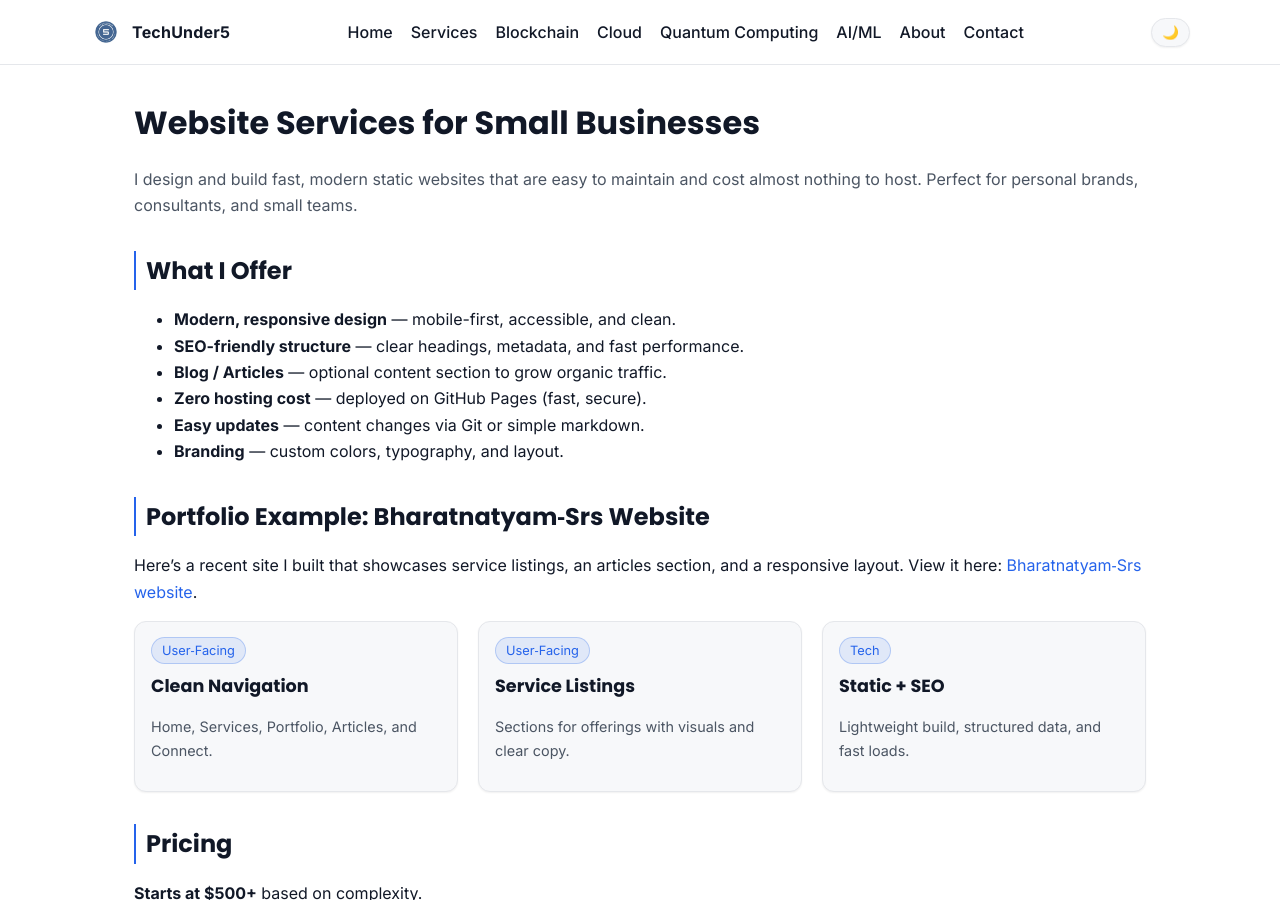
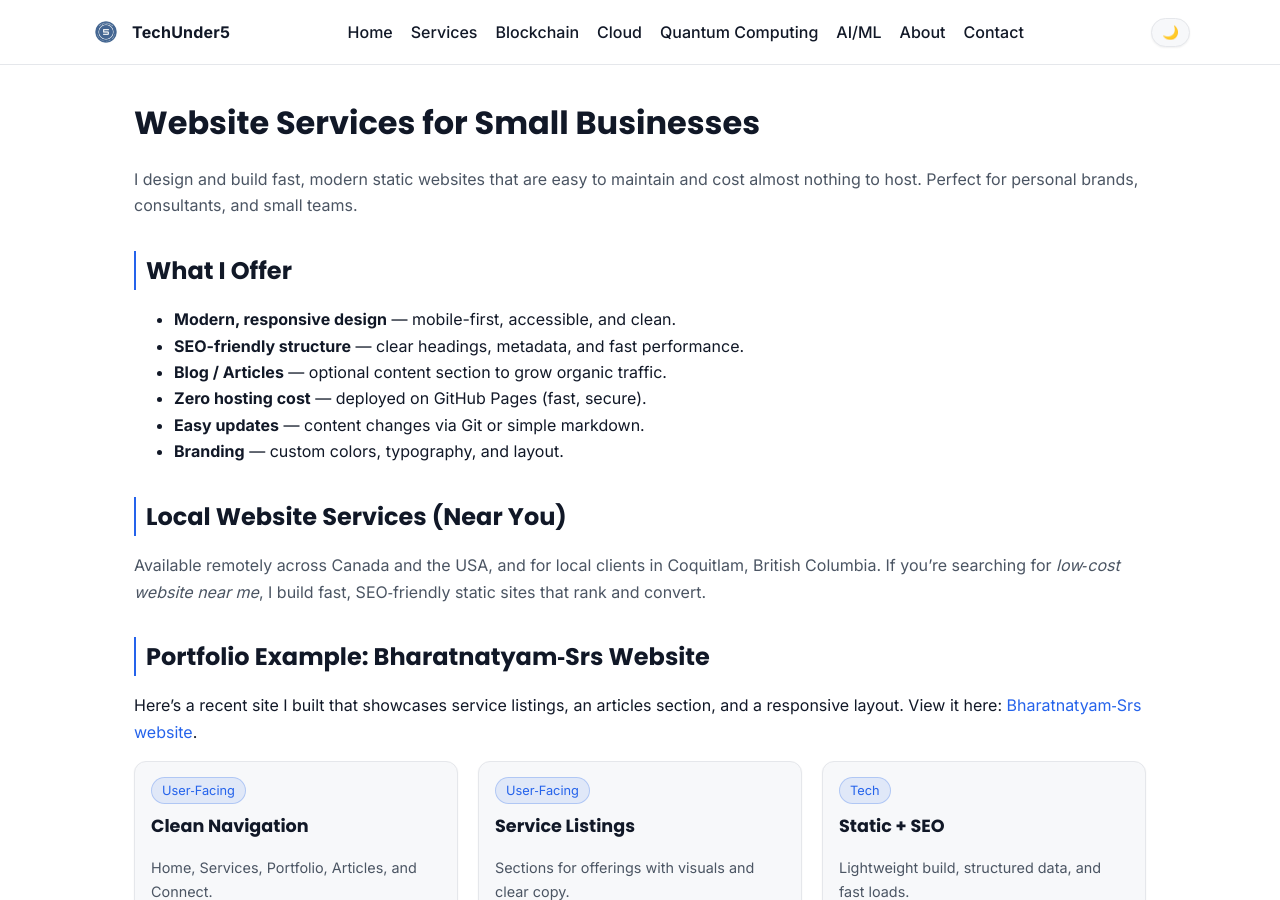
Before and after one commit to techunderfive/techunderfive, a Jekyll site: the page built from services.md, in a window 1280 px wide and 900 px high. Built offline with Jekyll 4.4.1, drawn with Linux system fonts in a browser that asks for light colours.

Commit message:
Adding SEO Optmized

```diff
--- a/_config.yml
+++ b/_config.yml
@@ -40,6 +40,15 @@ plugins:
   - jekyll-seo-tag
   - jekyll-include-cache
 
+# Optional location settings for local SEO (used on Services page)
+location:
+  city: Coquitlam
+  region: British Columbia
+  country: Canada
+  latitude: 53.7267
+  longitude: -127.6476
+  service_area_km: 100
+
 # jekyll-seo-tag
 social:
   name: TechUnder5
--- a/index.html
+++ b/index.html
@@ -334,6 +334,7 @@ description: "TechUnder5: simple tech explainers and affordable low‑cost stati
   }
 }
 </script>
+<!-- No local business schema on the homepage to avoid skewing blog discovery. Local signals are placed on Services only. -->
 <script type="application/ld+json">
 {
   "@context": "https://schema.org",
--- a/services.md
+++ b/services.md
@@ -20,6 +20,9 @@ tags: [Services, Static Website, Small Business, Affordable Web Design, GitHub P
     <li><strong>Easy updates</strong> — content changes via Git or simple markdown.</li>
     <li><strong>Branding</strong> — custom colors, typography, and layout.</li>
   </ul>
+
+  <h2>Local Website Services (Near You)</h2>
+  <p class="muted">Available remotely across Canada and the USA, and for local clients{% if site.location.city %} in {{ site.location.city }}{% if site.location.region %}, {{ site.location.region }}{% endif %}{% endif %}. If you’re searching for <em>low‑cost website near me</em>, I build fast, SEO‑friendly static sites that rank and convert.</p>
 
   <h2>Portfolio Example: Bharatnatyam‑Srs Website</h2>
   <p>Here’s a recent site I built that showcases service listings, an articles section, and a responsive layout. View it here: <a href="https://techunderfive.github.io/Bharatnatyam-Srs/" target="_blank" rel="noopener">Bharatnatyam‑Srs website</a>.</p>
@@ -88,7 +91,11 @@ tags: [Services, Static Website, Small Business, Affordable Web Design, GitHub P
   },
   "description": "Low-cost static website design for small businesses — responsive, fast, SEO‑friendly. Starts at $500+ based on complexity. Hosted on GitHub Pages.",
   "brand": "TechUnder5",
-  "areaServed": "Remote",
+  "areaServed": [
+    {"@type": "AdministrativeArea", "name": "{% if site.location.city %}{{ site.location.city }}, {{ site.location.region }}{% else %}Remote{% endif %}"},
+    {"@type": "Country", "name": "Canada"},
+    {"@type": "Country", "name": "United States"}
+  ],
   "offers": {
     "@type": "Offer",
     "price": "500",
@@ -98,7 +105,7 @@ tags: [Services, Static Website, Small Business, Affordable Web Design, GitHub P
       "price": "500",
       "priceCurrency": "USD"
     },
-    "eligibleRegion": "Remote",
+    "eligibleRegion": "Canada, United States",
     "availability": "https://schema.org/InStock"
   },
   "url": "{{ '/services/' | relative_url }}"
```
